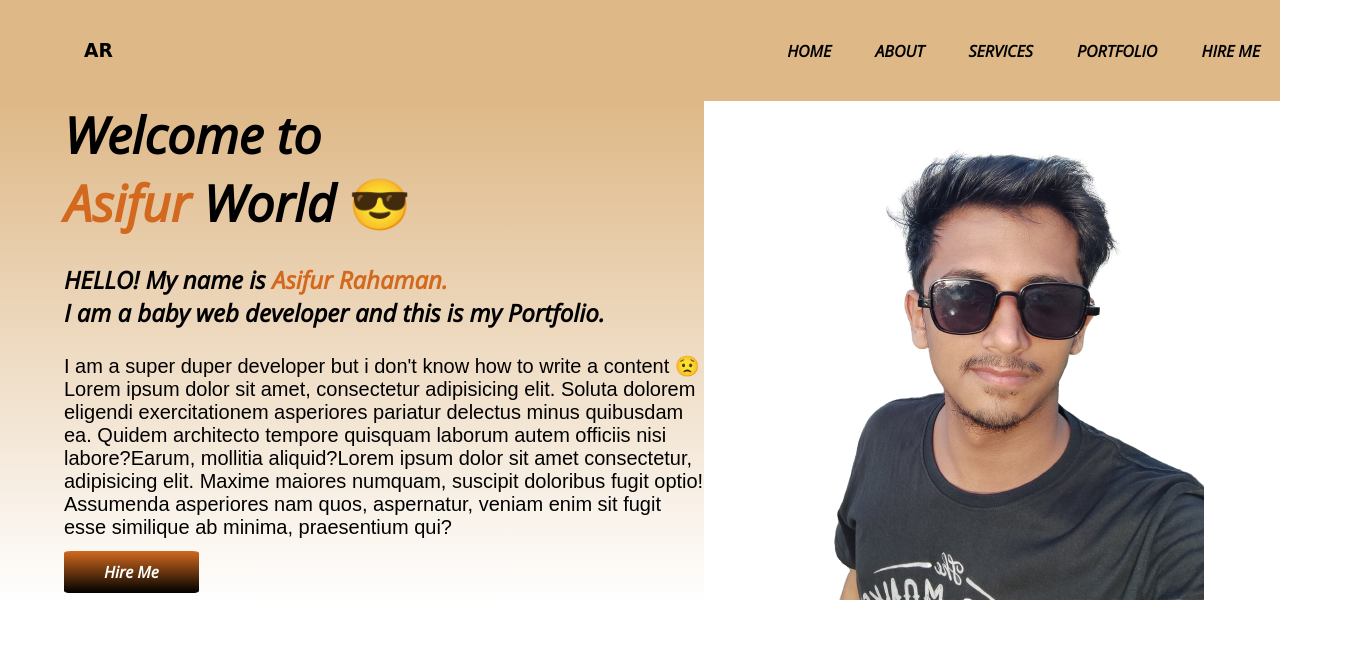
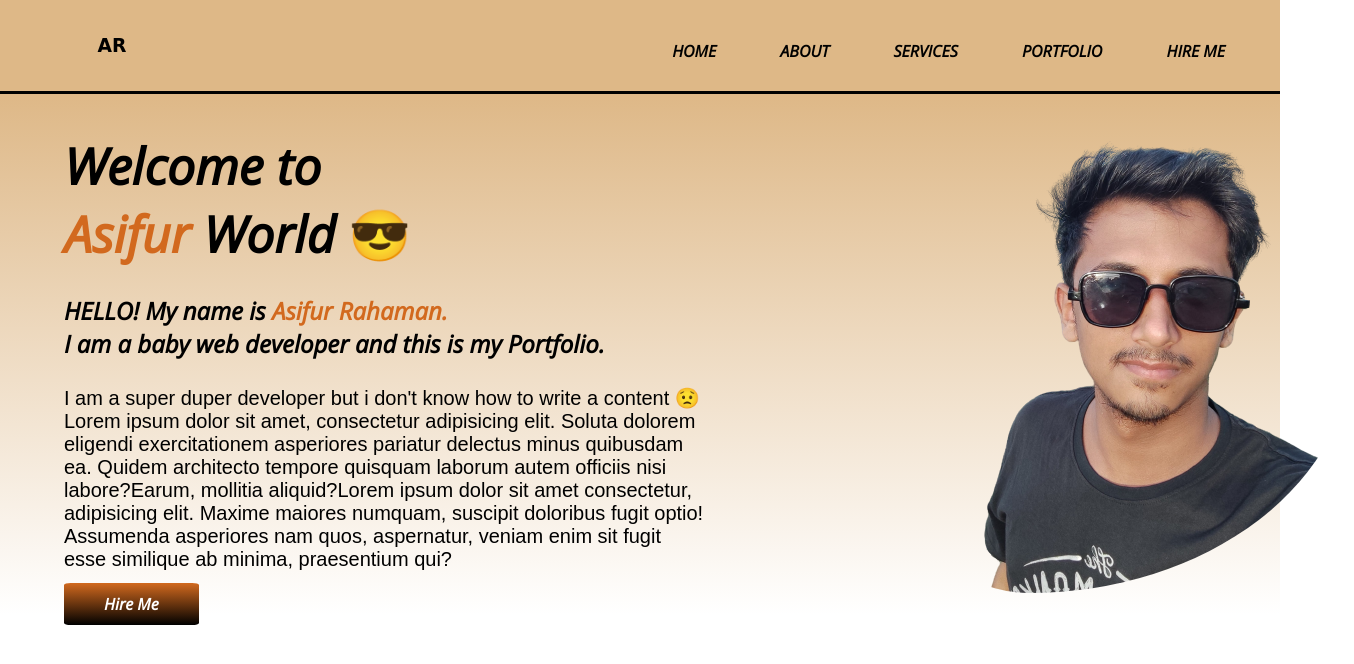
Before and after one commit to Asif1166/portfolio, a plain HTML site: page index.html in a window 1280 px wide. Shown: the whole page, 1354 px wide, since content can reach past the window. Drawn offline with nearby package versions, Linux system fonts and the light colour scheme.

Commit message:
Update style.css

```diff
--- a/style.css
+++ b/style.css
@@ -6,20 +6,20 @@ body{
     padding: 0;
     margin: 0;
 }
-.navbar{
 
-    width: 100%;
-    position: relative;
+nav{
 
-}
-nav{
-    width: 100%;
-    margin: auto;
-    padding: 20px 0;
+
+    padding: 20px;
     display: flex;
-    align-items: center;
+
     justify-content: space-between;
     background: burlywood;
+    border: 3px solid;
+    padding: 15px;
+    border-top: none;
+    border-left: none;
+    border-right: none;
 }
 h3{
 
@@ -32,6 +32,8 @@ nav ul li{
     display: inline-block;
     list-style: none;
     margin: 10px 20px;
+    padding-right: 20px;
+    padding-top: 15px;
 
 }
 nav ul li a{
@@ -42,20 +44,28 @@ nav ul li a{
 }
 nav ul li a:hover{
     color: aqua;
+    padding: 10px 10px;
+    background-image: linear-gradient(chocolate, #000);
+    border-radius: 10%;
+
 }
 section{
     display: flex;
 }
 .half-width{
     width: 50%;
+   padding-top: 3%;
+   padding-left: 5%;
 
-   padding-left: 5%;
-   background-image: linear-gradient(burlywood, #fff);
 }
-.half-width img{
-    width: 70%;
+
+.background{
+    background-image: linear-gradient(burlywood, #fff);
+}
+img{
+    padding-left: 30%;
     border-radius: 100%;
-    padding-left: 20%;
+
 }
 
 span{
@@ -84,7 +94,9 @@ p{
 
 }
 .button:hover{
-    color: chocolate;
-    background-image: inherit;
+
+
+   font-size: 20px;
+
 
 }
```
